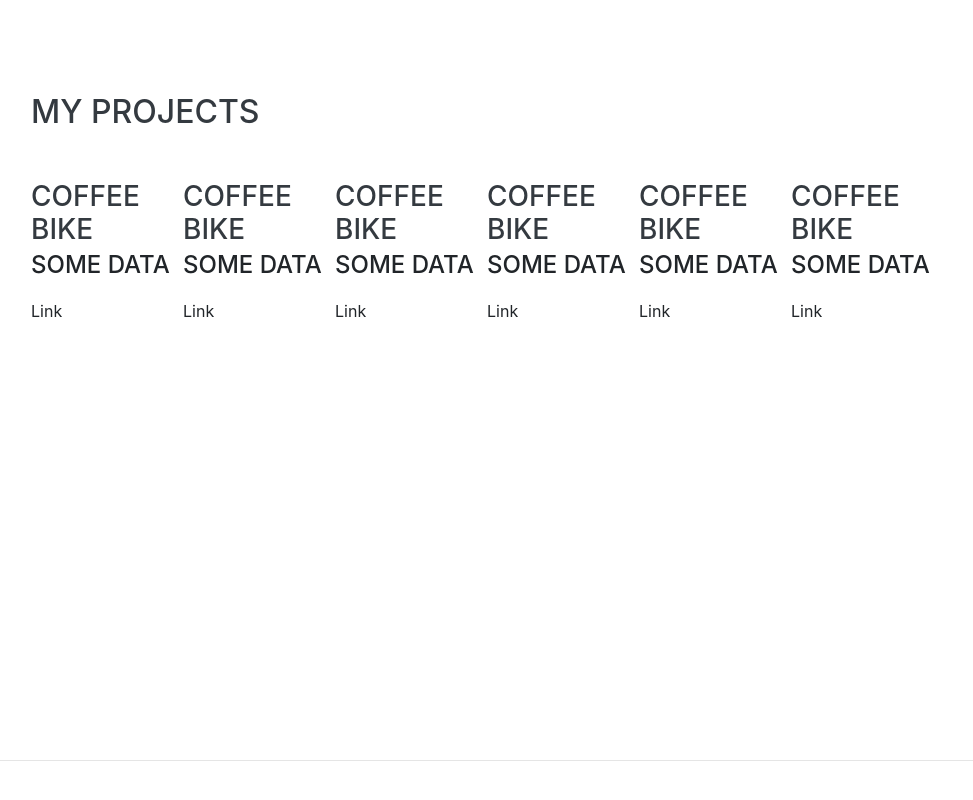
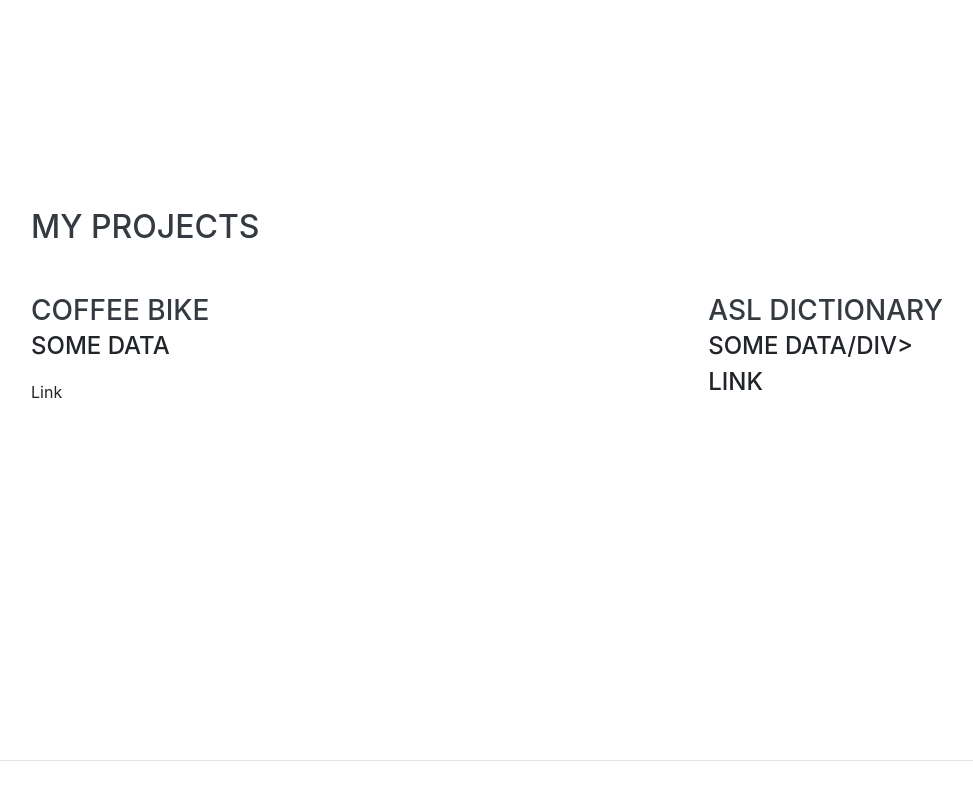
Before and after one commit to husseinm19/husseinm19.github.io, a website with bundled scripts: page index.html in a window 1280 px wide. Shown: the part 2443-3243 px from the top of the page, without its empty margins (289-1262 px from the left). Built offline with nearby package versions, Linux system fonts and the light colour scheme; a web font is replaced by a local one.

Commit message:
Update index.html

```diff
--- a/index.html
+++ b/index.html
@@ -208,41 +208,17 @@ graduated from El Shorouk Academy class of (2015).</p>
             <span class="text-primary">September 2011 - September 2015</span>
           </div>
         </div> -->
-          <div class="resume-item d-flex flex-column flex-md-row justify-content-between mb-5">
+           <div class="resume-item d-flex flex-column flex-md-row justify-content-between mb-5">
           <div class="resume-content">
-            <h3 class="mb-0">Coffee Bike</h3>
-            <div class="subheading mb-3">Some Data</div>
-            <!-- <div>Computer Science - Web Development Track</div> -->
+            <h3 class="mb-0">ASL Dictionary </h3>
+            <div class="subheading mb-3">Some Data/div>
             <p>Link</p>
           </div>
-            <div class="resume-item d-flex flex-column flex-md-row justify-content-between mb-5">
-          <div class="resume-content">
-            <h3 class="mb-0">Coffee Bike</h3>
-            <div class="subheading mb-3">Some Data</div>
-            <!-- <div>Computer Science - Web Development Track</div> -->
-            <p>Link</p>
+<!--           <div class="resume-date text-md-right">
+            <span class="text-primary">Octobor 2017 - May 2018</span>
           </div>
-              <div class="resume-item d-flex flex-column flex-md-row justify-content-between mb-5">
-          <div class="resume-content">
-            <h3 class="mb-0">Coffee Bike</h3>
-            <div class="subheading mb-3">Some Data</div>
-            <!-- <div>Computer Science - Web Development Track</div> -->
-            <p>Link</p>
-          </div>
-                <div class="resume-item d-flex flex-column flex-md-row justify-content-between mb-5">
-          <div class="resume-content">
-            <h3 class="mb-0">Coffee Bike</h3>
-            <div class="subheading mb-3">Some Data</div>
-            <!-- <div>Computer Science - Web Development Track</div> -->
-            <p>Link</p>
-          </div>
-                  <div class="resume-item d-flex flex-column flex-md-row justify-content-between mb-5">
-          <div class="resume-content">
-            <h3 class="mb-0">Coffee Bike</h3>
-            <div class="subheading mb-3">Some Data</div>
-            <!-- <div>Computer Science - Web Development Track</div> -->
-            <p>Link</p>
-          </div>
+        </div> -->
+
 
 
     </section>
```
